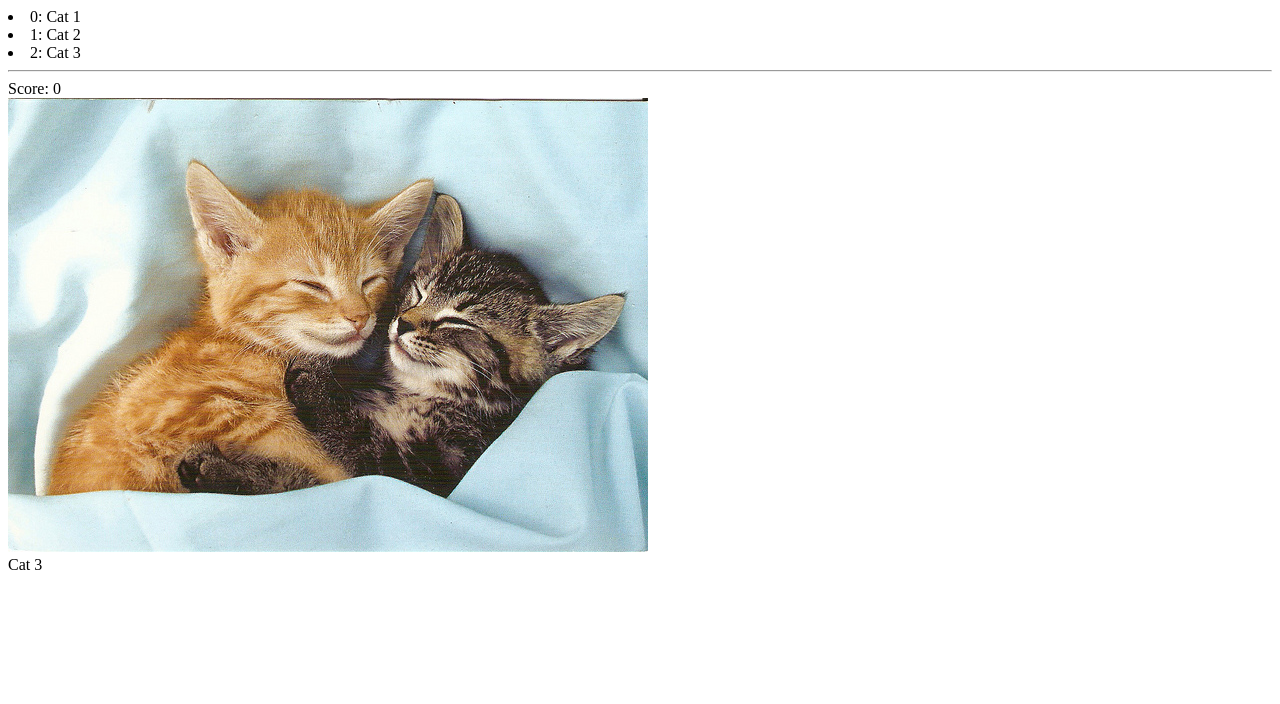
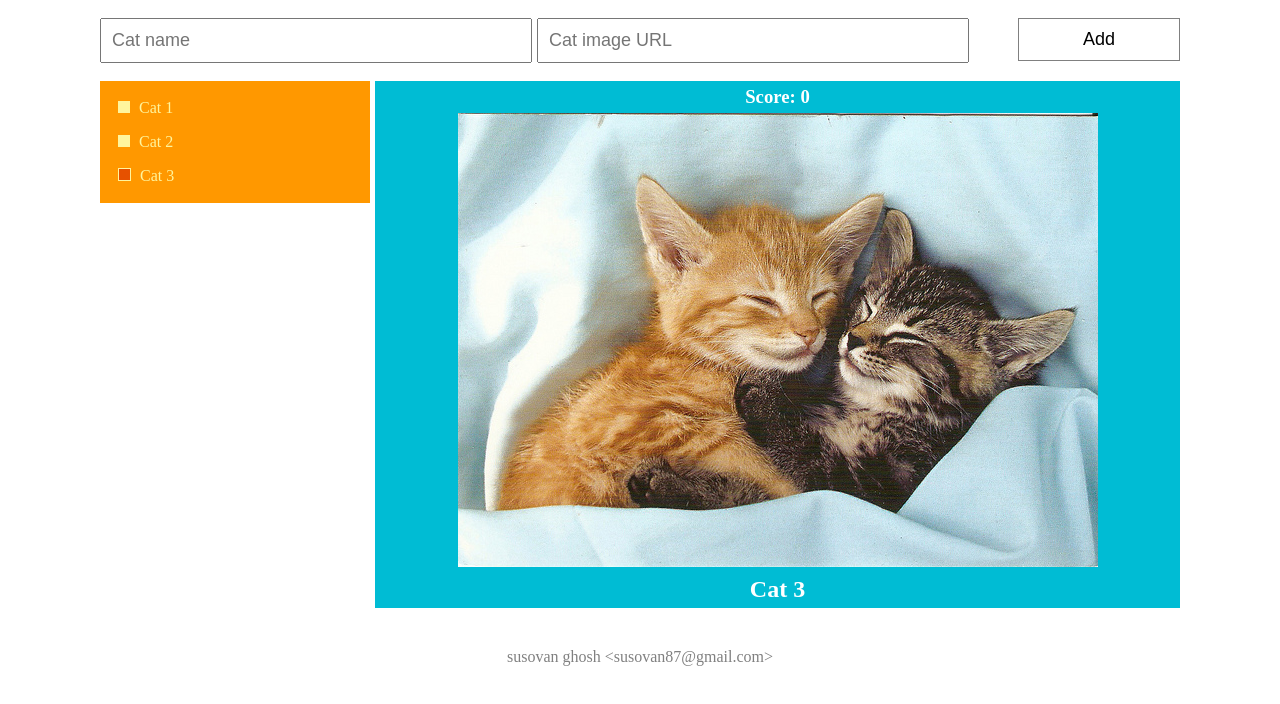
Before and after one commit to susovan87/cat-clicker, a website: page index.html in a window 1280 px wide. Drawn offline with nearby package versions, Linux system fonts and the light colour scheme.

Commit message:
1st iteration full

```diff
--- /dev/null
+++ b/css/style.css
@@ -0,0 +1,93 @@
+* {
+    box-sizing: border-box;
+}
+body {  }
+main {
+	max-width: 1080px;
+	min-width: 720px;
+	margin-left: auto;
+	margin-right: auto;
+}
+h2, h3, h4 {
+	margin: 0;
+	padding: 5px 0 5px 0;
+}
+img {
+	width:640px;
+}
+footer {
+	clear: all;
+	float: left;
+	width: 100%;
+	color: gray;
+	margin: 5px 0 5px 0;
+	text-align: center;
+	padding: 20px 0 20px 0;
+}
+input {
+	font-size: 18px;
+	padding: 10px 10px;
+    margin: 8px 0;
+    display: inline-block;
+}
+input[type=text] {
+    width: 40%;
+    float: left;
+    margin-right: 5px;
+}
+input[type=button] {
+	width: 15%;
+    border: 1px solid gray;
+    text-decoration: none!important;
+    background-color: #fff;
+    cursor: pointer;
+    float: right;
+}
+.new-cat, footer, .cat-view-container {
+	overflow: auto;
+	margin: 10px 0 10px 0;
+}
+.cat-list-container {
+	height:100%;
+    width: 25%;
+    float: left;
+    background: rgba(255,152,0,1);
+    color: #fff59d;
+}
+.cat-details {
+    width: 75%;
+    float: left;
+}
+.cat-preview {
+	margin: 0 0 0 5px;
+	background-color: rgba(0,188,212,1);
+}
+.cat-list-container ul {
+    list-style-type: none;
+    margin: 0;
+    padding: 10px;
+}
+.cat-list-container li {
+    padding: 8px;
+}
+li:hover {
+	background-color: #FFC107;
+}
+.white {
+	color: #fff;
+	text-align: center;
+}
+li::before {
+	content: "";
+	width:12px;
+    height:12px;
+    background: #fff59d;
+    margin-right:5px;
+    display:inline-block;
+}
+li.selected::before {
+	background: #e65100;
+	width: 11px;
+    height: 11px;
+	border: 1px solid #fff59d;
+}
--- a/index.html
+++ b/index.html
@@ -1,34 +1,49 @@
 <!doctype html>
 <html lang="en">
 <head>
-  <meta charset="UTF-8" />
-  <title>cat clicker</title>
-  <script src="node_modules/jquery/dist/jquery.slim.min.js"></script>
-<style>
-	a { margin: 0 10px 0 10px; }
-</style>
+	<meta charset="UTF-8" />
+	<meta name="viewport" content="width=device-width, initial-scale=1.0" />
+	<title>cat-clicker</title>
+	<link rel="stylesheet" type="text/css" href="css/style.css" media="screen" />
 </head>
 <body>
 	<main>
-		<div style="" class="cat-list"></div>
-		<hr />
-		<div style="" class="cat-details"></div>
+		<header class="new-cat"></header>
+
+		<div class="cat-view-container">
+			<nav class="cat-list-container">
+				<ul class="cat-list"></ul>
+			</nav>
+
+			<div class="cat-details white"></div>
+		</div>
+
+		<footer>susovan ghosh &lt;susovan87@gmail.com&gt;</footer>
 	</main>
+
+	<script type="text/template" data-template="new-cat-form">
+    	<form>
+		  <input type="text" name="catname" placeholder="Cat name" />
+		  <input type="text" name="imgurl" placeholder="Cat image URL" />
+		  <input type="button" value="Add" />
+		</form>
+    </script>
 
 	<script type="text/template" data-template="cat-details">
         <div class="cat-preview" data-id="{{id}}">
-        	<div class="cat-score">Score: {{clicks}}</div>
+        	<h3 class="cat-score">Score: {{clicks}}</h3>
         	<img class="cat-img" src="{{image}}" />
-            <div class="cat-name">{{name}}</div>
+            <h2 class="cat-name">{{name}}</h2>
         </div>
     </script>
 
     <script type="text/template" data-template="cat-list-item">
-    	<li class="cat-list-item" data-id="{{id}}">
-            {{id}}: {{name}}
+    	<li class="cat-list-item {{selected}}" data-id="{{id}}">
+            {{name}}
         </li>
     </script>
 
+    <script src="node_modules/jquery/dist/jquery.slim.min.js"></script>
 	<script src="js/app.js"></script>
 </body>
 </html>
--- a/js/app.js
+++ b/js/app.js
@@ -47,7 +47,8 @@ $(function() {
     var octopus = {
         addCat: function(cat) {
             data.add(cat);
-            view.render();
+            catListView.render();
+            catDetailView.render();
         },
 
         removeCat: function(catId) {
@@ -69,13 +70,44 @@ $(function() {
 
         selectCat: function(catId) {
         	data.selectedId = catId;
+            catListView.render();
             catDetailView.render();
         },
 
         init: function() {
+        	newCatView.init();
         	catListView.init();
             catDetailView.init();
         }
+    };
+
+    var newCatView = {
+    	init: function () {
+    		this.$newCat = $('.new-cat');
+    		this.newCatTemplate = $('script[data-template="new-cat-form"]').html();
+
+    		this.$newCat.on('click', 'input[type=button]', function(e) {
+    			octopus.addCat(new Cat(
+    				$(this).siblings('input[name="catname"]').val(),
+					$(this).siblings('input[name="imgurl"]').val()
+    			));
+
+    			newCatView.reset();
+    			e.preventDefault();
+    			return false;
+    		});
+
+    		this.render();
+    	},
+
+    	render: function () {
+    		this.$newCat.html(this.newCatTemplate);
+    	},
+
+    	reset: function () {
+    		this.$newCat.find('input[name="catname"]').val('');
+    		this.$newCat.find('input[name="imgurl"]').val('');
+    	}
     };
 
     var catDetailView = {
@@ -117,7 +149,7 @@ $(function() {
 
         	this.$catList = $('.cat-list');
         	this.$catList.on('click', '.cat-list-item', function(e) {
-                octopus.selectCat($(this).data().id);
+        		octopus.selectCat($(this).data().id);
                 return false;
             });
 
@@ -132,7 +164,8 @@ $(function() {
 			var catListHtml = '';
             octopus.getCats().forEach(function(cat) {
             	catListHtml += catListItemTemplate.replace(/{{id}}/g, cat.id)
-                		.replace(/{{name}}/g, cat.name);
+                		.replace(/{{name}}/g, cat.name)
+                		.replace(/{{selected}}/g, ((cat.id == octopus.getSelectedCat().id)? "selected": ""));
             });
             $catList.html(catListHtml);
         }
```
